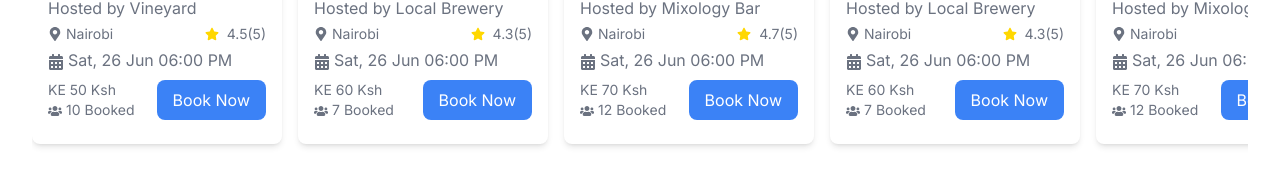
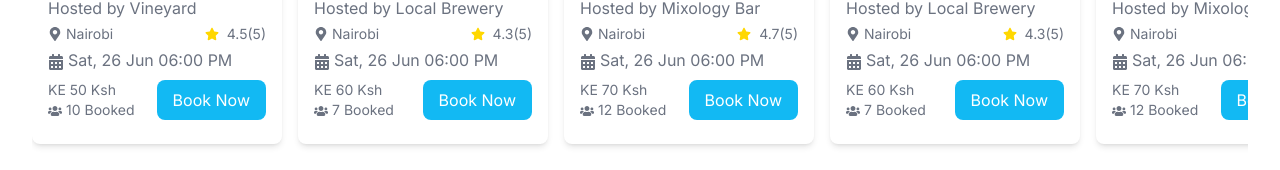
Before and after one commit to Infimuse/infimuse-WebApp, a Next.js app: page / in a window 1280 px wide. Shown: the part 532-702 px from the top of the page. Built offline with nearby package versions, Linux system fonts and the light colour scheme.

Commit message:
Update button color in Card component

```diff
--- a/components/Card.js
+++ b/components/Card.js
@@ -41,7 +41,7 @@ const Card = ({ id, image, title, host, price, rating, slotsBooked }) => {
               </p>
             </div>
             <Link href={`/book/${id}`}>
-              <button className="bg-blue-500 text-white py-2 px-4 rounded-lg">
+              <button className="bg-[#12B9f3] text-white py-2 px-4 rounded-lg">
                 Book Now
               </button>
             </Link>
```
